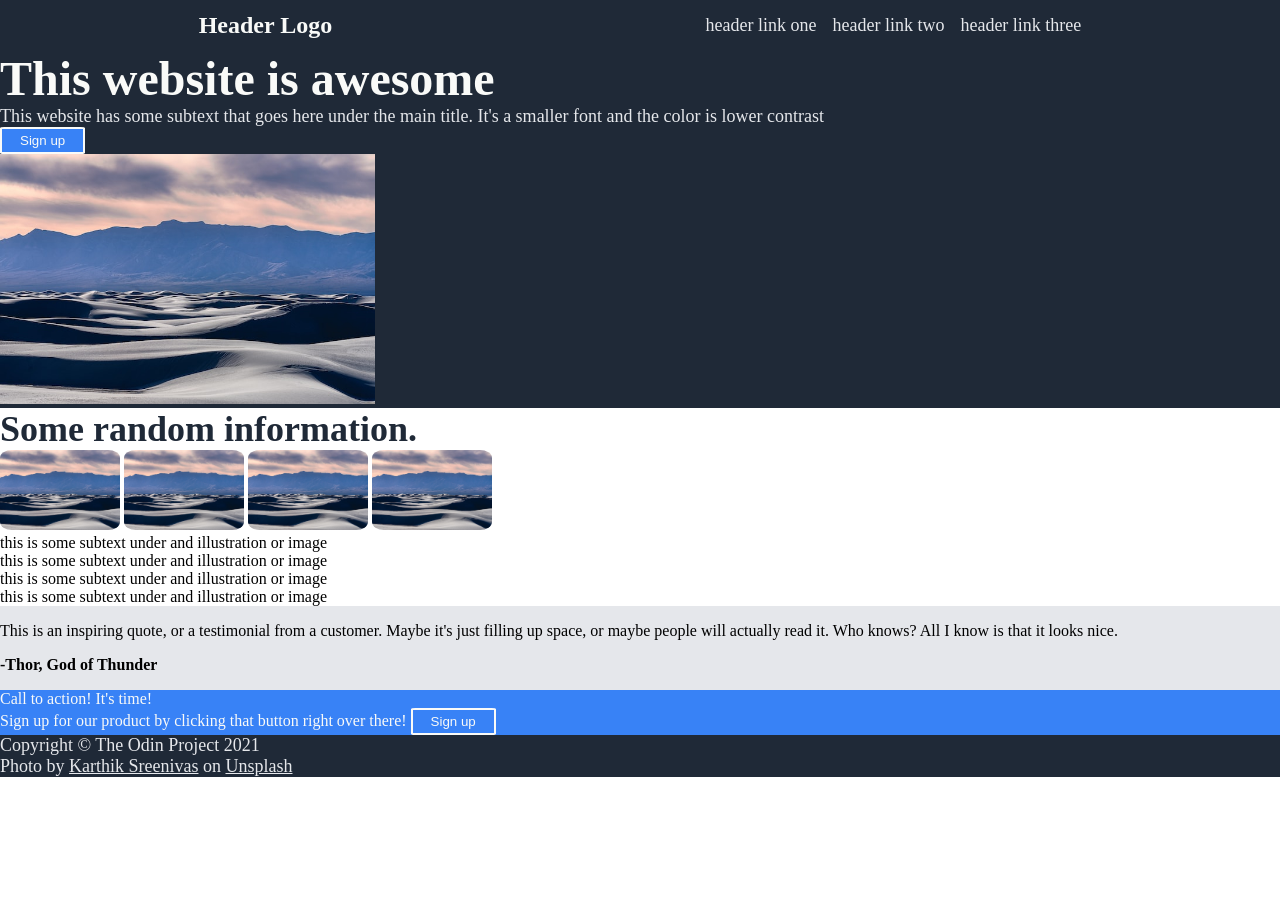
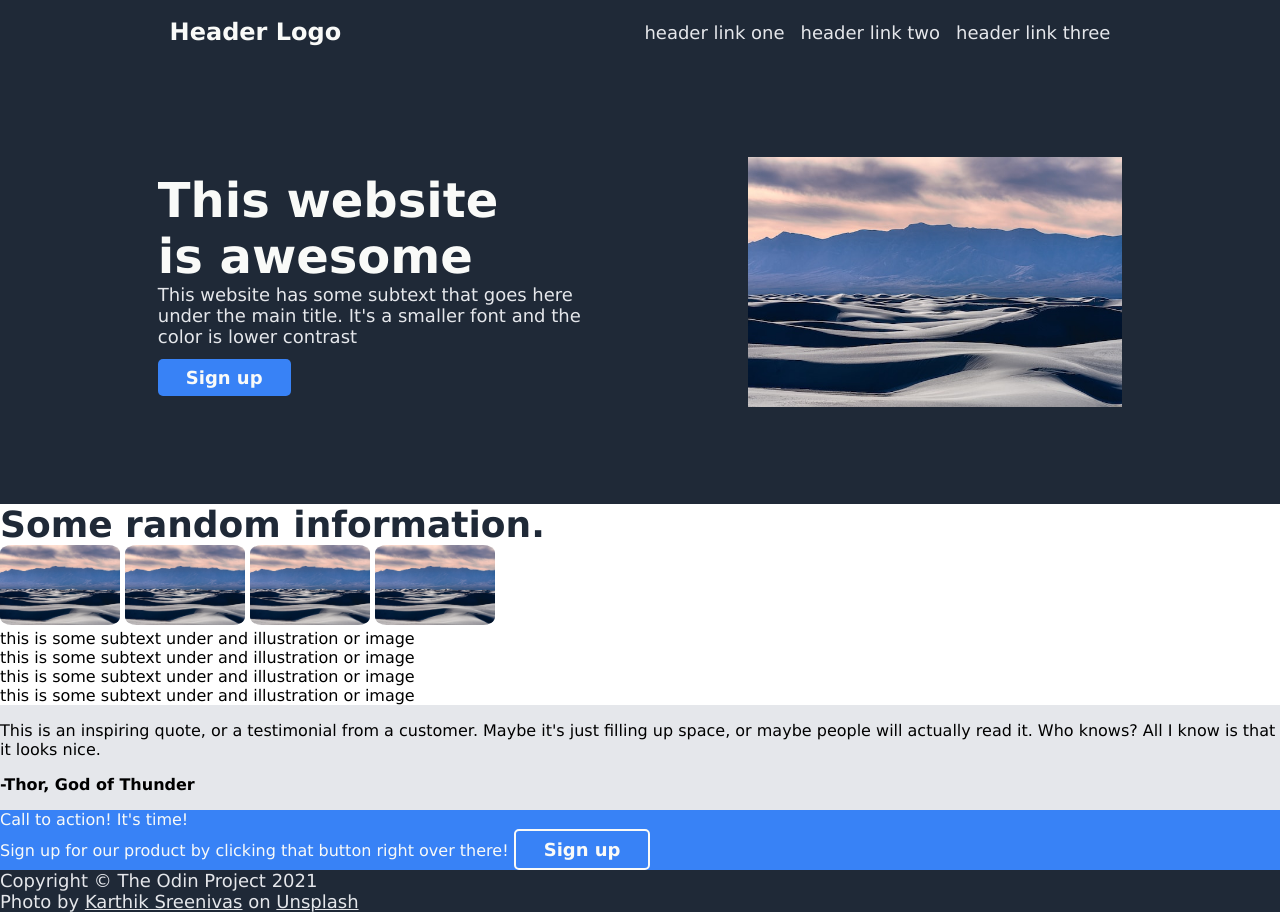
Before and after one commit to High23/landing-page, a plain HTML site: page index.html in a window 1280 px wide. Before the commit the page ends 800 px from the top, so only its background shows below. Drawn offline with Linux system fonts and the light colour scheme.

Commit message:
Added layout changes to header container

```diff
--- a/style.css
+++ b/style.css
@@ -1,3 +1,7 @@
+* {
+    font-family: 'Lucida Sans', 'Lucida Sans Regular', 'Lucida Grande', 'Lucida Sans Unicode', "Geneva", Verdana, sans-serif;
+}
+
 body {
     display: flex;
     flex-direction: column;
@@ -45,7 +49,7 @@ li {
     display: flex;
     justify-content: space-around;
     align-items: center;
-    padding: 12px;
+    padding: 18px;
 }
 
 .logo-text {
@@ -63,6 +67,7 @@ li {
     font-size: 48px;
     font-weight: 800;
     color: #F9FAF8;
+    max-width: 400px;
 }
 
 button, .sign-up {
@@ -71,9 +76,11 @@ button, .sign-up {
 }
 
 button {
+    font-size: 18px;
     border: 2px solid #F9FAF8;
-    border-radius: 5%;
-    padding: 4px 18px;
+    border-radius: 5px;
+    padding: 8px 28px;
+    font-weight: bold;
 }
 
 .info-header-text, .quote-by {
@@ -89,3 +96,21 @@ button {
     font-size: 36px;
     color: #1F2937;
 }
+
+.header-body {
+    display: flex;
+    flex-direction: row;
+    align-items: center;
+    justify-content: space-evenly;
+    margin: 75px 0;
+    padding: 18px;
+}
+
+.secondary-text {
+    max-width: 450px;
+    padding-bottom: 12px;
+}
+
+.header-body div button {
+    border: none;
+}
```
